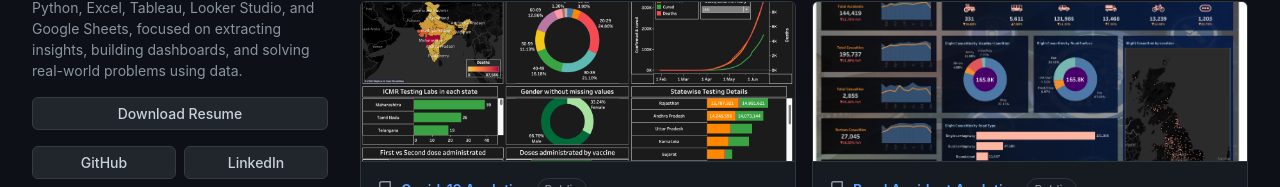
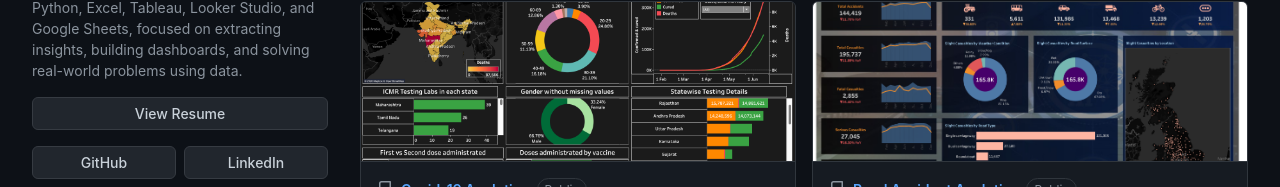
Before and after one commit to SatyamKumarCS/DVA_Portfolio, a React app: page / in a window 1280 px wide. Shown: the part 515-702 px from the top of the page. Built offline with nearby package versions, Linux system fonts and the light colour scheme; no server answers; the HTML template or start-up script is replaced by a standard one.

Commit message:
feat: update resume link and text

```diff
--- a/src/components/Sidebar.jsx
+++ b/src/components/Sidebar.jsx
@@ -13,11 +13,12 @@
       </p>
 
       <a
-        href={`${import.meta.env.BASE_URL}Satyam_Kumar_Resume.pdf`}
-        download="Satyam_Kumar_Resume.pdf"
+        href="https://drive.google.com/file/d/1eJAKbrsFCTqeXijU2IN5qtJ9PVyUfQHL/view?usp=sharing"
+        target="_blank"
+        rel="noreferrer"
         className="sidebar-follow-btn"
       >
-        Download Resume
+        View Resume
       </a>
       <div className="sidebar-socials">
         <a
```
